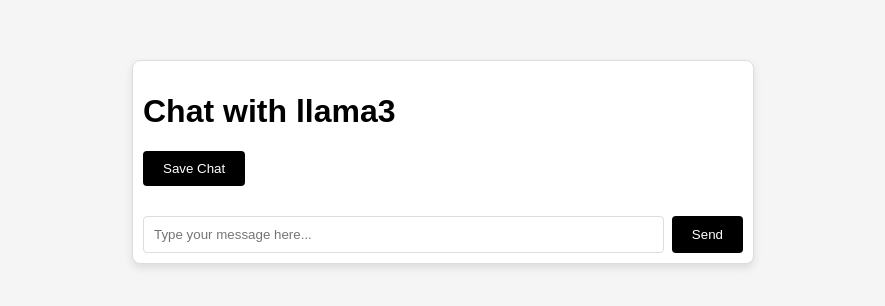
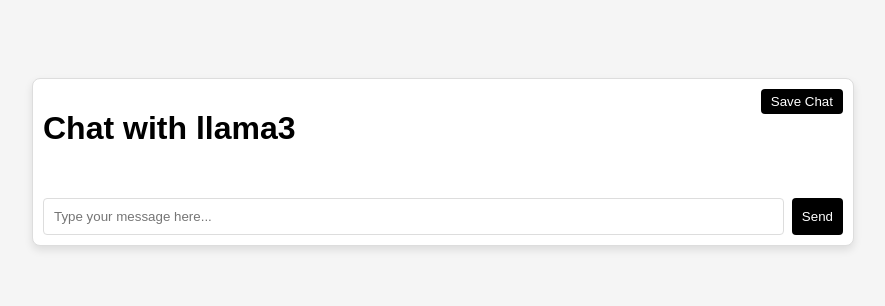
Before and after one commit to pyshadi/bot, a plain HTML site: page src/static/index.html in a window 1280 px wide. Shown: the part 238-544 px from the top of the page, without its empty margins (197-1082 px from the left). Drawn offline with nearby package versions, Linux system fonts and the light colour scheme; files that its build step writes are made by us from their sources.

Commit message:
adjusts save button style

```diff
--- a/src/static/styles/style.css
+++ b/src/static/styles/style.css
@@ -9,12 +9,13 @@
 }
 .chat-container {
   width: 100%;
-  max-width: 600px;
+  max-width: 800px;
   border: 1px solid #ddd;
   border-radius: 8px;
   padding: 10px;
   background-color: white;
   box-shadow: 0px 4px 8px rgba(0, 0, 0, 0.1);
+  position: relative; /* Ensure absolute positioning works within this container */
 }
 .messages {
   max-height: 400px;
@@ -56,7 +57,7 @@
   margin-right: 8px;
 }
 #sendButton {
-  padding: 10px 20px;
+  padding: 10px 10px;
   background-color: #000000;
   color: white;
   border: none;
@@ -67,13 +68,21 @@
   background-color: #1f1f1f;
 }
 #saveButton {
-  padding: 10px 20px;
+  position: absolute; /* Position it absolutely within the chat container */
+  top: 10px; /* Adjust distance from the top */
+  right: 10px; /* Adjust distance from the right */
+  padding: 5px 10px;
   background-color: #000000;
   color: white;
   border: none;
   border-radius: 4px;
   cursor: pointer;
 }
+
+#saveButton:hover {
+  background-color: #1f1f1f;
+}
+
 .edit-button {
   background-color: transparent;
   border: none;
```
